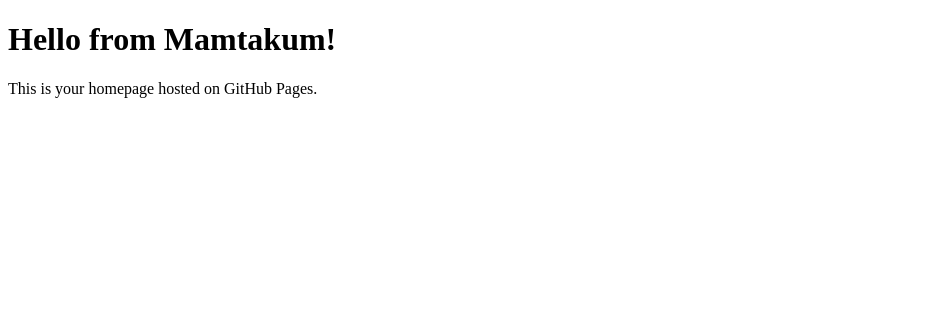
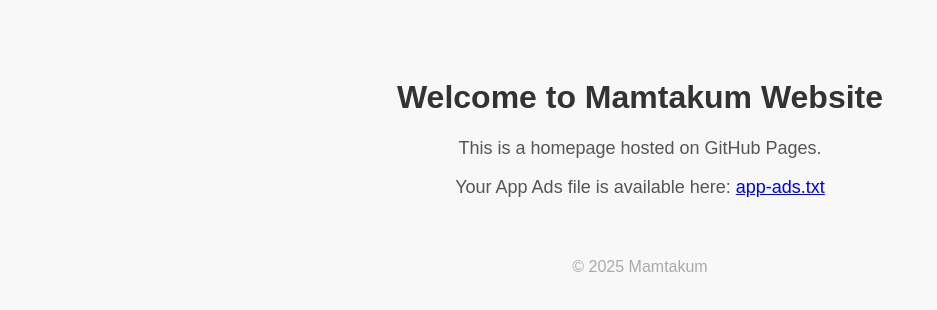
Before and after one commit to Mamtakum/-mamtakum.github.io, a plain HTML site: page index.html in a window 1280 px wide. Shown: the whole page, without its empty margins (0-937 px from the left). Drawn offline with Linux system fonts and the light colour scheme.

Commit message:
Update index.html
Signed-off-by: Mamtakum <97175985+Mamtakum@users.noreply.github.com>

```diff
--- a/index.html
+++ b/index.html
@@ -3,10 +3,34 @@
 <head>
     <meta charset="UTF-8">
     <meta name="viewport" content="width=device-width, initial-scale=1.0">
-    <title>Welcome to My Website</title>
+    <meta name="google-adsense-account" content="pub-3094330648566693">
+    <title>Mamtakum Website</title>
+    <style>
+        body {
+            font-family: Arial, sans-serif;
+            background-color: #f8f8f8;
+            text-align: center;
+            padding: 50px;
+        }
+        h1 {
+            color: #333;
+        }
+        p {
+            font-size: 18px;
+            color: #555;
+        }
+        footer {
+            margin-top: 60px;
+            color: #aaa;
+        }
+    </style>
 </head>
 <body>
-    <h1>Hello from Mamtakum!</h1>
-    <p>This is your homepage hosted on GitHub Pages.</p>
+    <h1>Welcome to Mamtakum Website</h1>
+    <p>This is a homepage hosted on GitHub Pages.</p>
+    <p>Your App Ads file is available here:
+        <a href="app-ads.txt" target="_blank">app-ads.txt</a>
+    </p>
+    <footer>© 2025 Mamtakum</footer>
 </body>
 </html>
```
